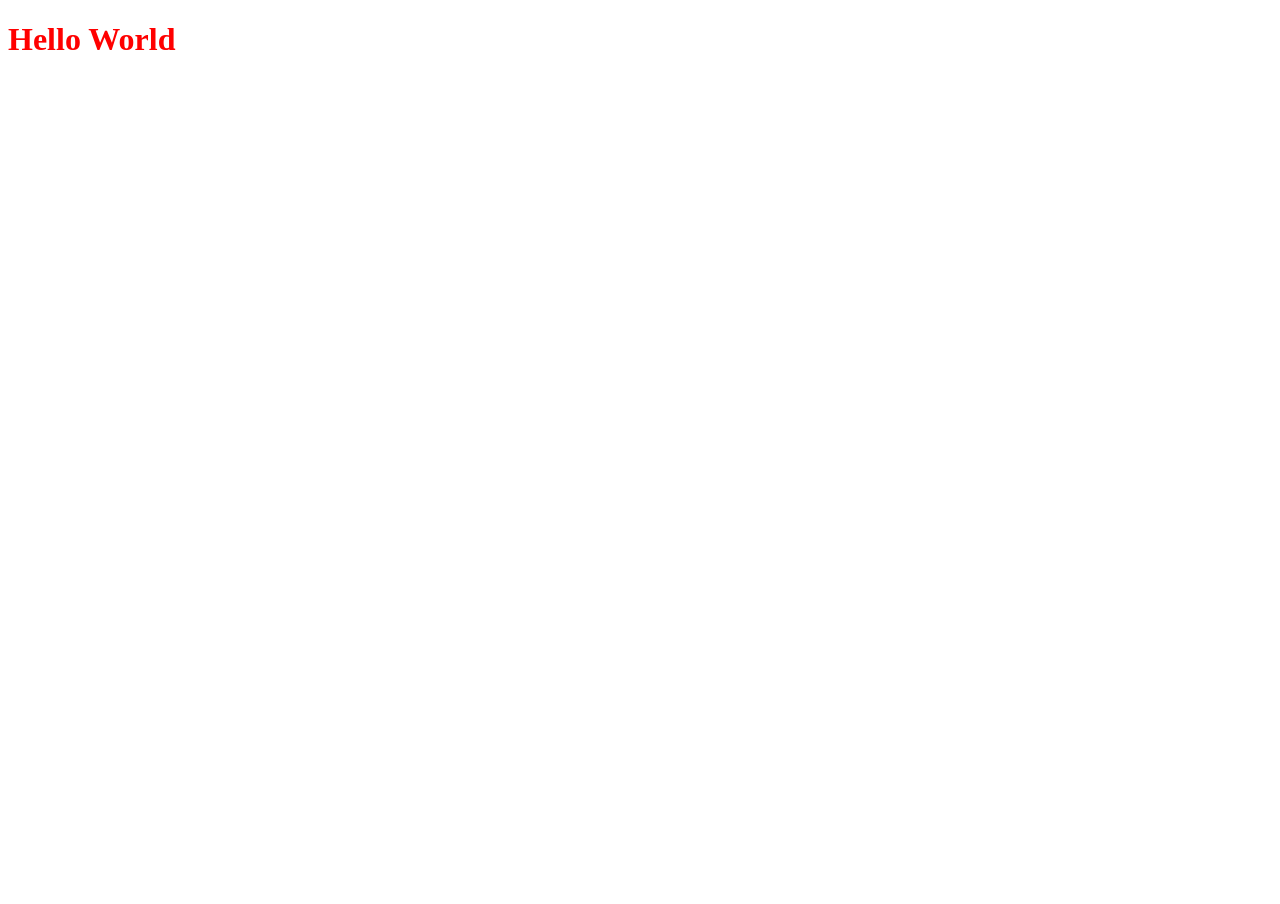
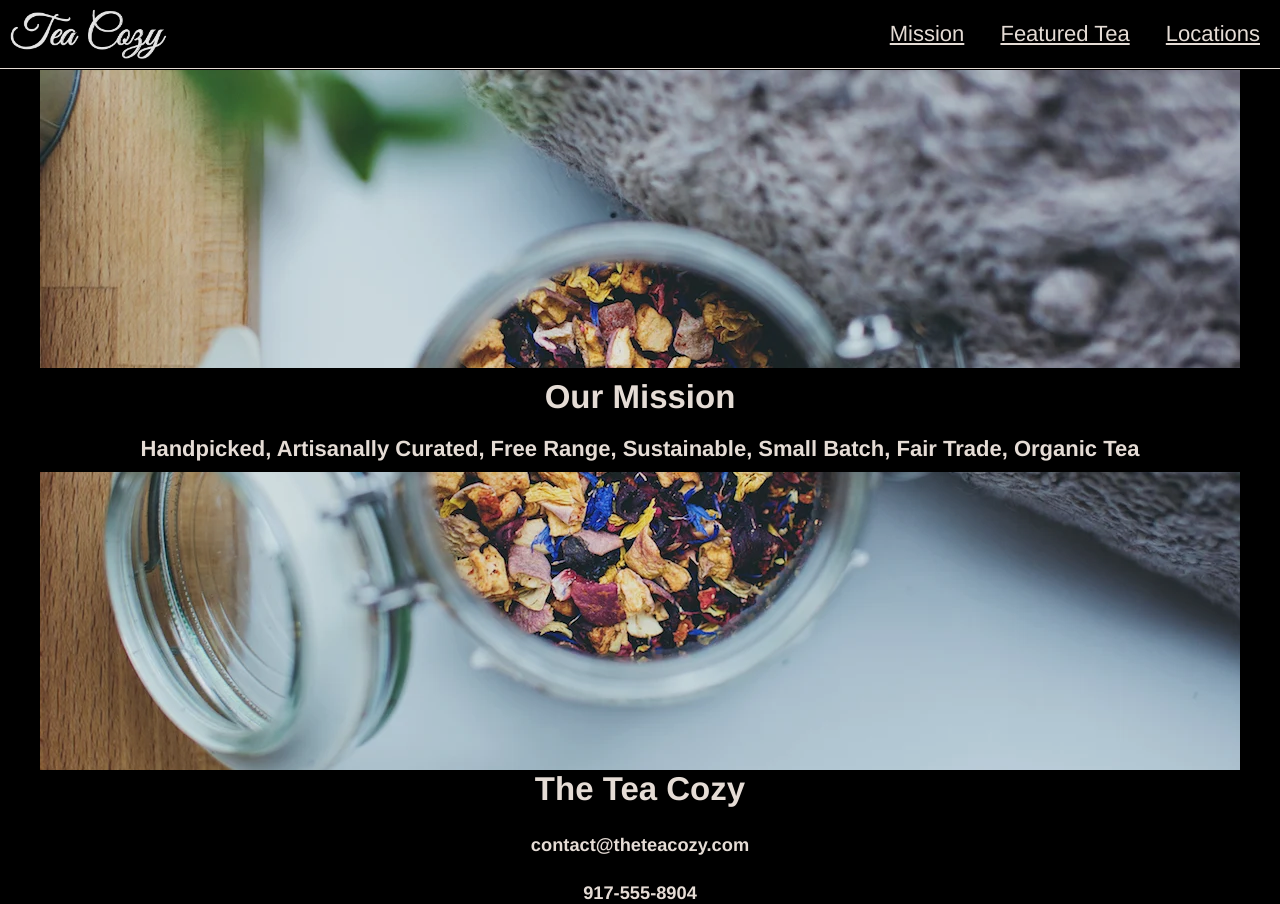
Before and after one commit to Fabiankraemer/cc_cozyTea, a plain HTML site: page index.html in a window 1280 px wide. Before the commit the page ends 800 px from the top, so only its background shows below. Drawn offline with Linux system fonts and the light colour scheme.

Commit message:
Added Mission in HTML & CSS

```diff
--- a/index.html
+++ b/index.html
@@ -1,11 +1,35 @@
 <!DOCTYPE html>
 <html>
     <head>
-        <title>Whoopsie</title>
+        <title>The Tea Cozy - Organic Tea Shop</title>
         <link rel="stylesheet" href="resources/CSS/style.css">
     </head>
     <body>
-        <h1>Hello World</h1>
+        <header>
+            <img id="logo" src="resources/media/pictures/img-tea-cozy-logo.webp" alt="Tea Cozy Logo">
+            <nav class="navigation">
+                <ul>
+                    <li>Mission</li>
+                    <li>Featured Tea</li>
+                    <li>Locations</li>
+                </ul>
+            </nav>
+        </header>
+        <main>
+            <section class="mission">
+                <div id="missionstatement">
+                <h2>Our Mission</h2>
+                <h4>Handpicked, Artisanally Curated, Free Range, Sustainable, Small Batch, Fair Trade, Organic Tea</h4>
+                </div>
+        </section>
+        <footer>
+            <h2>The Tea Cozy</h2>
+            <br>
+            <h5>contact@theteacozy.com</h5>
+            <br>
+            <h5>917-555-8904</h5>
+        </footer>
+        </main>
     </body>
 
 </html>
--- a/resources/CSS/style.css
+++ b/resources/CSS/style.css
@@ -1,3 +1,75 @@
-h1 {
-  color: red;
+* {
+  margin: 0;
+  padding: 0;
+  box-sizing: border-box;
 }
+
+body {
+  font-family: Helvetica;
+  font-size: 22px;
+  color: seashell;
+  background-color: black;
+  opacity: 0.9;
+  text-align: center;
+}
+
+/* header section */
+
+header {
+  height: 69px;
+  width: 100%;
+  display: flex;
+  justify-content: space-between;
+  align-items: center;
+  border-bottom: 1px solid seashell;
+  position: fixed;
+  top: 0px;
+  background-color: black;
+  z-index: 1;
+}
+
+.navigation li {
+  list-style-type: none;
+  display: inline;
+  text-decoration: underline;
+  padding: 10px;
+  margin-right: 10px;
+}
+
+#logo {
+  height: 50px;
+  margin-left: 10px;
+}
+
+/* Main section */
+
+main {
+  position: relative;
+  top: 70px;
+  display: flex;
+  flex-direction: column;
+  justify-content: center;
+  align-items: center;
+}
+
+section {
+  width: 1200px;
+}
+
+.mission {
+  background-image: url("../media/pictures/img-mission-background.webp");
+  height: 700px;
+  display: flex;
+  justify-content: center;
+  align-items: center;
+}
+
+#missionstatement {
+  background-color: black;
+  width: 100%;
+  padding: 10px;
+}
+
+#missionstatement h2 {
+  padding-bottom: 20px;
+}
```
